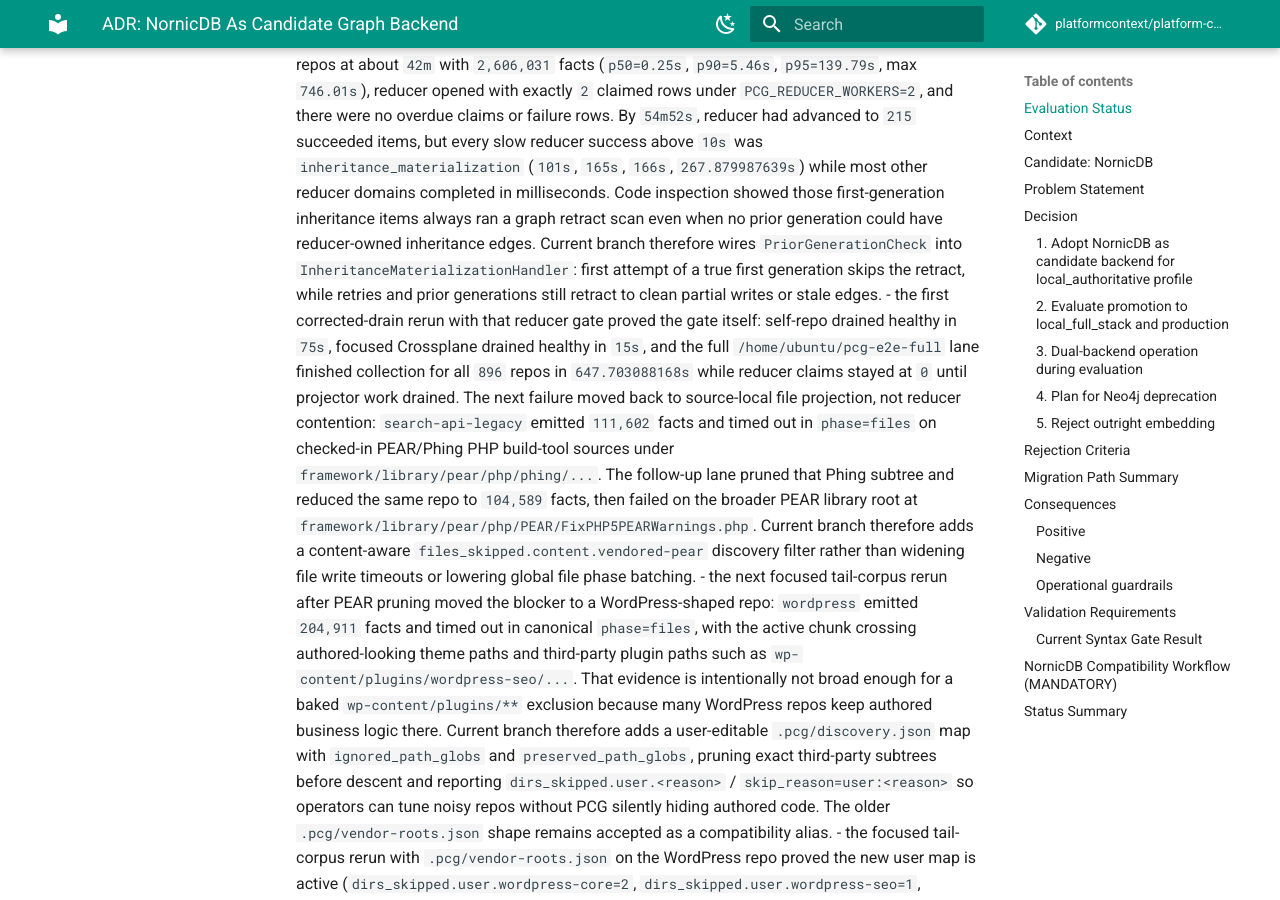
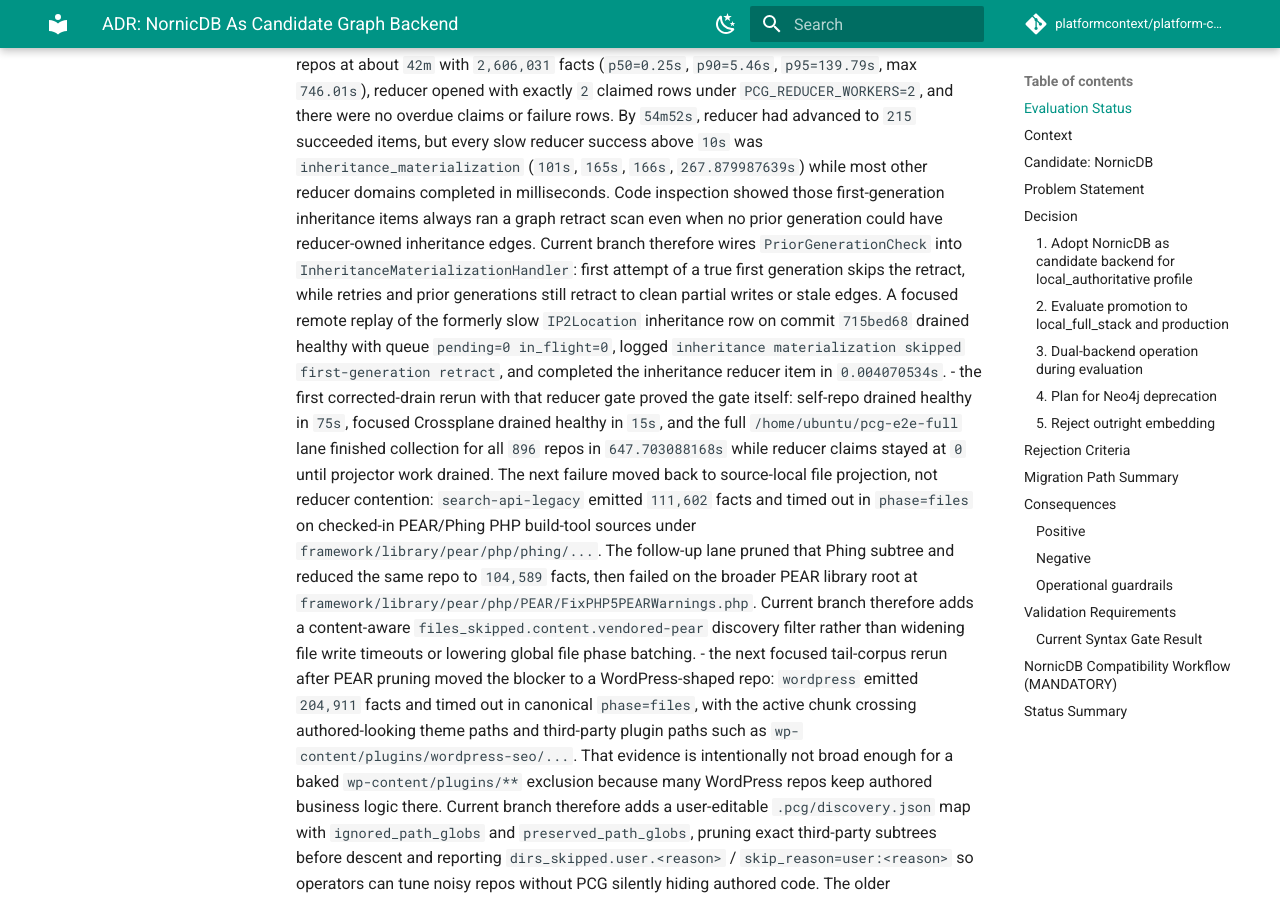
Before and after one commit to platformcontext/platform-context-graph, an MkDocs documentation site: the page built from docs/docs/adrs/2026-04-22-nornicdb-graph-backend-candidate.md, in a window 1280 px wide and 900 px high, scrolled down 22549 px. Built offline with MkDocs 1.6.1 and Material for MkDocs 9.7.7, drawn with Linux system fonts in a browser that asks for light colours; comment, search, counter and statistics services are not loaded.

Commit message:
docs(adrs): record inheritance reducer proof

```diff
--- a/docs/docs/adrs/2026-04-22-nornicdb-graph-backend-candidate.md
+++ b/docs/docs/adrs/2026-04-22-nornicdb-graph-backend-candidate.md
@@ -126,7 +126,7 @@
 - PCG `53bb7803` was pulled onto the remote VM, rebuilt, and verified against the real NornicDB binary: the NornicDB compatibility syntax test accepted the new `CREATE INDEX ... ON (n.uid)` form, the focused `api-node-ai-summary` replay drained healthy again with `TypeAlias rows=4` completing in `0.00400289s`, and the medium `/home/ubuntu/pcg-test-repos` corpus drained healthy in `289s` (`projector succeeded=23`, `reducer succeeded=184`, `pending=0 in_flight=0 retrying=0 dead_letter=0 failed=0`). The next proof step is a fresh full `/home/ubuntu/pcg-e2e-full` run on `53bb7803` to validate whether explicit semantic UID lookup indexes remove the accumulated-graph timeout.
 - reducer write-path review found the same lookup-index asymmetry in workload materialization: the direct workload Cypher matches and merges through `Workload.id`, `WorkloadInstance.id`, and `Platform.id`, while NornicDB only had explicit merge-anchor indexes for `Repository.id`, `Directory.path`, `File.path`, and semantic `uid`. Because the prior full run already showed a `workload_materialization` item taking `323.084087394s`, current branch adds NornicDB-only explicit lookup indexes for those workload identity keys before restarting the full-corpus proof, rather than waiting for another full-run timeout to rediscover the same graph-size lookup class.
 - the fresh full-corpus lane with those lookup indexes finished source-local/projector work for all `896` repos at about `42m` and entered reducer drain with no persisted failure rows. While observing that run, PCG found another queue-side invariant: batch reducer claiming could lease more intents than ready workers could immediately execute, so slow reducer graph writes left later claimed rows sitting in memory without heartbeat renewal until their `60s` lease expired. Current branch fixes the dispatcher rather than hiding the signal with a larger lease: workers now advertise readiness before the claimer leases work, and `ClaimBatch` is bounded by currently ready worker slots so every claimed reducer item can start the heartbeat-protected execution path immediately.
-- the corrected full-corpus lane then proved the dispatcher fix and named the next reducer bottleneck without waiting hours for another timeout. Source-local drained all `896` repos at about `42m` with `2,606,031` facts (`p50=0.25s`, `p90=5.46s`, `p95=139.79s`, max `746.01s`), reducer opened with exactly `2` claimed rows under `PCG_REDUCER_WORKERS=2`, and there were no overdue claims or failure rows. By `54m52s`, reducer had advanced to `215` succeeded items, but every slow reducer success above `10s` was `inheritance_materialization` (`101s`, `165s`, `166s`, `267.879987639s`) while most other reducer domains completed in milliseconds. Code inspection showed those first-generation inheritance items always ran a graph retract scan even when no prior generation could have reducer-owned inheritance edges. Current branch therefore wires `PriorGenerationCheck` into `InheritanceMaterializationHandler`: first attempt of a true first generation skips the retract, while retries and prior generations still retract to clean partial writes or stale edges.
+- the corrected full-corpus lane then proved the dispatcher fix and named the next reducer bottleneck without waiting hours for another timeout. Source-local drained all `896` repos at about `42m` with `2,606,031` facts (`p50=0.25s`, `p90=5.46s`, `p95=139.79s`, max `746.01s`), reducer opened with exactly `2` claimed rows under `PCG_REDUCER_WORKERS=2`, and there were no overdue claims or failure rows. By `54m52s`, reducer had advanced to `215` succeeded items, but every slow reducer success above `10s` was `inheritance_materialization` (`101s`, `165s`, `166s`, `267.879987639s`) while most other reducer domains completed in milliseconds. Code inspection showed those first-generation inheritance items always ran a graph retract scan even when no prior generation could have reducer-owned inheritance edges. Current branch therefore wires `PriorGenerationCheck` into `InheritanceMaterializationHandler`: first attempt of a true first generation skips the retract, while retries and prior generations still retract to clean partial writes or stale edges. A focused remote replay of the formerly slow `IP2Location` inheritance row on commit `715bed68` drained healthy with queue `pending=0 in_flight=0`, logged `inheritance materialization skipped first-generation retract`, and completed the inheritance reducer item in `0.004070534s`.
 - the first corrected-drain rerun with that reducer gate proved the gate itself: self-repo drained healthy in `75s`, focused Crossplane drained healthy in `15s`, and the full `/home/ubuntu/pcg-e2e-full` lane finished collection for all `896` repos in `647.703088168s` while reducer claims stayed at `0` until projector work drained. The next failure moved back to source-local file projection, not reducer contention: `search-api-legacy` emitted `111,602` facts and timed out in `phase=files` on checked-in PEAR/Phing PHP build-tool sources under `framework/library/pear/php/phing/...`. The follow-up lane pruned that Phing subtree and reduced the same repo to `104,589` facts, then failed on the broader PEAR library root at `framework/library/pear/php/PEAR/FixPHP5PEARWarnings.php`. Current branch therefore adds a content-aware `files_skipped.content.vendored-pear` discovery filter rather than widening file write timeouts or lowering global file phase batching.
 - the next focused tail-corpus rerun after PEAR pruning moved the blocker to a WordPress-shaped repo: `wordpress` emitted `204,911` facts and timed out in canonical `phase=files`, with the active chunk crossing authored-looking theme paths and third-party plugin paths such as `wp-content/plugins/wordpress-seo/...`. That evidence is intentionally not broad enough for a baked `wp-content/plugins/**` exclusion because many WordPress repos keep authored business logic there. Current branch therefore adds a user-editable `.pcg/discovery.json` map with `ignored_path_globs` and `preserved_path_globs`, pruning exact third-party subtrees before descent and reporting `dirs_skipped.user.<reason>` / `skip_reason=user:<reason>` so operators can tune noisy repos without PCG silently hiding authored code. The older `.pcg/vendor-roots.json` shape remains accepted as a compatibility alias.
 - the focused tail-corpus rerun with `.pcg/vendor-roots.json` on the WordPress repo proved the new user map is active (`dirs_skipped.user.wordpress-core=2`, `dirs_skipped.user.wordpress-seo=1`, `dirs_skipped.user.wordpress-default-theme=14`) and moved past WordPress. The next failure was isolated to `websites-php-youboat`: canonical `phase=files` chunk durations climbed steadily from `0.57s` to `29.65s` before chunk `21/24` timed out at the `30s` write budget. Source inspection of NornicDB's `findMergeNode` path showed uniqueness constraints alone do not appear to populate the property-index lookup used by `MERGE`; without an explicit property index, `MERGE (f:File {path: row.path})`, `MATCH (r:Repository {id: row.repo_id})`, and `MATCH (d:Directory {path: row.dir_path})` can fall back to label scans as the graph grows. Commit `ae314624` therefore adds NornicDB-only merge lookup indexes for `Repository.id`, `Directory.path`, and `File.path` instead of treating the symptom with smaller file batches or a wider timeout; Neo4j keeps the existing schema because its uniqueness constraints already create backing indexes.
```
Also changed, not shown: docs/docs/adrs/2026-04-20-embedded-local-backends-implementation-plan.md (+1 -1 lines).
